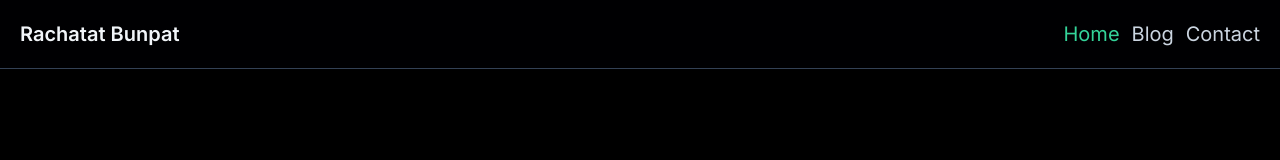
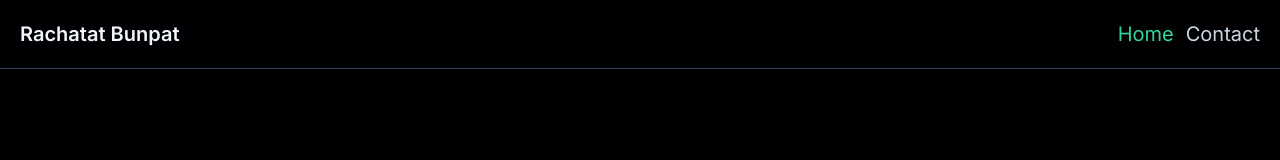
Before and after one commit to rbunpat/mainweb, a SvelteKit app: page / in a window 1280 px wide. Shown: the top 160 px of the page. Built offline with nearby package versions, Linux system fonts and the light colour scheme; a web font is replaced by a local one.

Commit message:
Remove Blog from Nav

```diff
--- a/src/routes/+layout.svelte
+++ b/src/routes/+layout.svelte
@@ -38,14 +38,6 @@
 					Home
 				</p>
 			</a>
-			<a href="/blog">
-				<p
-					class:active={routeId === '/blog'}
-					class="text-slate-300 transition-all hover:text-slate-50"
-				>
-					Blog
-				</p>
-			</a>
 			<a href="/contact">
 				<p
 					class:active={routeId === '/contact'}
```
